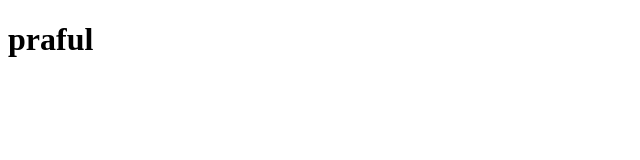
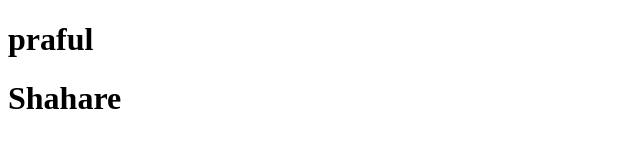
Before and after one commit to sachinpatle98/practice, a plain HTML site: page praful.html in a window 1280 px wide. Shown: the whole page, without its empty margins (0-640 px from the left). Drawn offline with Linux system fonts and the light colour scheme.

Commit message:
nickname added

```diff
--- a/praful.html
+++ b/praful.html
@@ -7,5 +7,6 @@
 </head>
 <body>
     <h1>praful</h1>
+    <h1>Shahare</h1>
 </body>
 </html>
```
